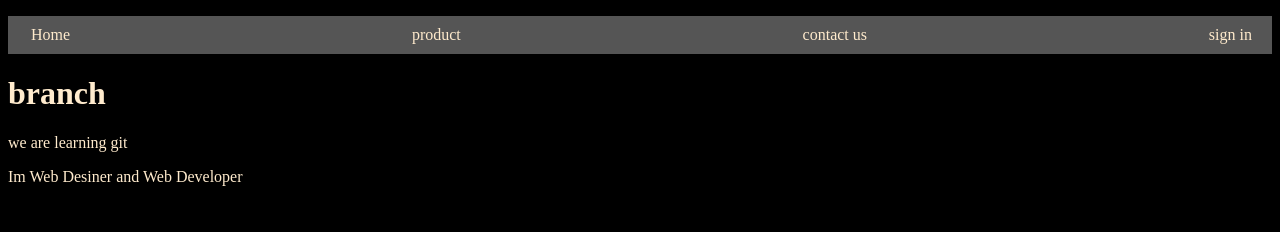
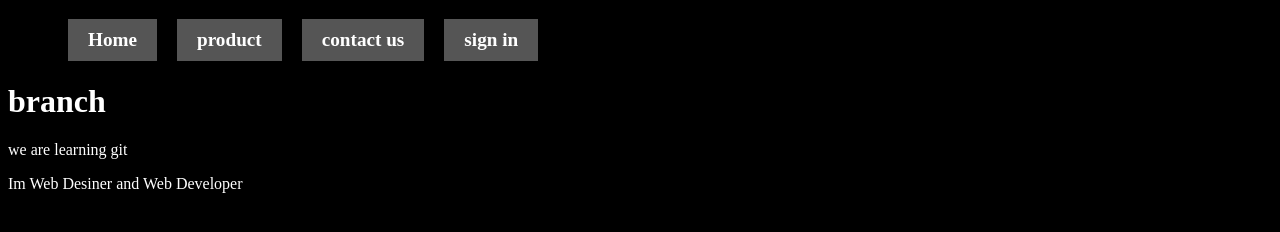
Before and after one commit to elenaesmaili/branch, a plain HTML site: page index.html in a window 1280 px wide. Drawn offline with Linux system fonts and the light colour scheme.

Commit message:
adding new branch

```diff
--- a/css/main.css
+++ b/css/main.css
@@ -1,15 +1,22 @@
 body{
     background-color: black;
-    color: blanchedalmond;
+    color: white;
 }
 ul{
-    background-color: #555;
+
     display: flex;
     flex-direction: row;
-    justify-content: space-between;
-    padding: 10px 20px;
+    text-align: center;
+    font-size: 1.2em;
+    font-weight: bolder;
 }
 li{
+    background-color: #555;
+    padding: 10px 20px;
     list-style: none;
-    margin-left: 3px;
+    margin-left: 20px;
 }
+li:hover{
+    background-color: #333;
+    padding: 15px 25px;
+}
```
